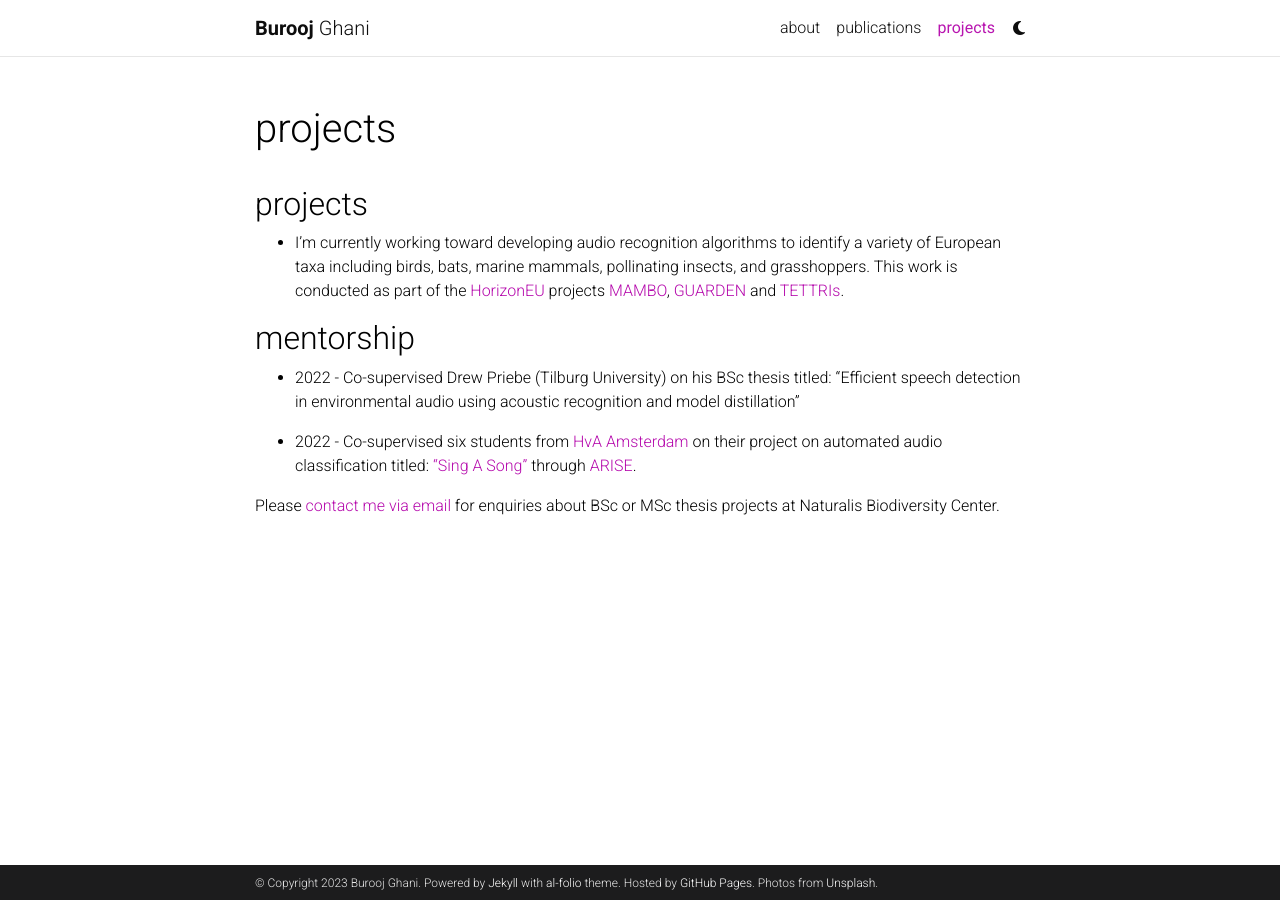
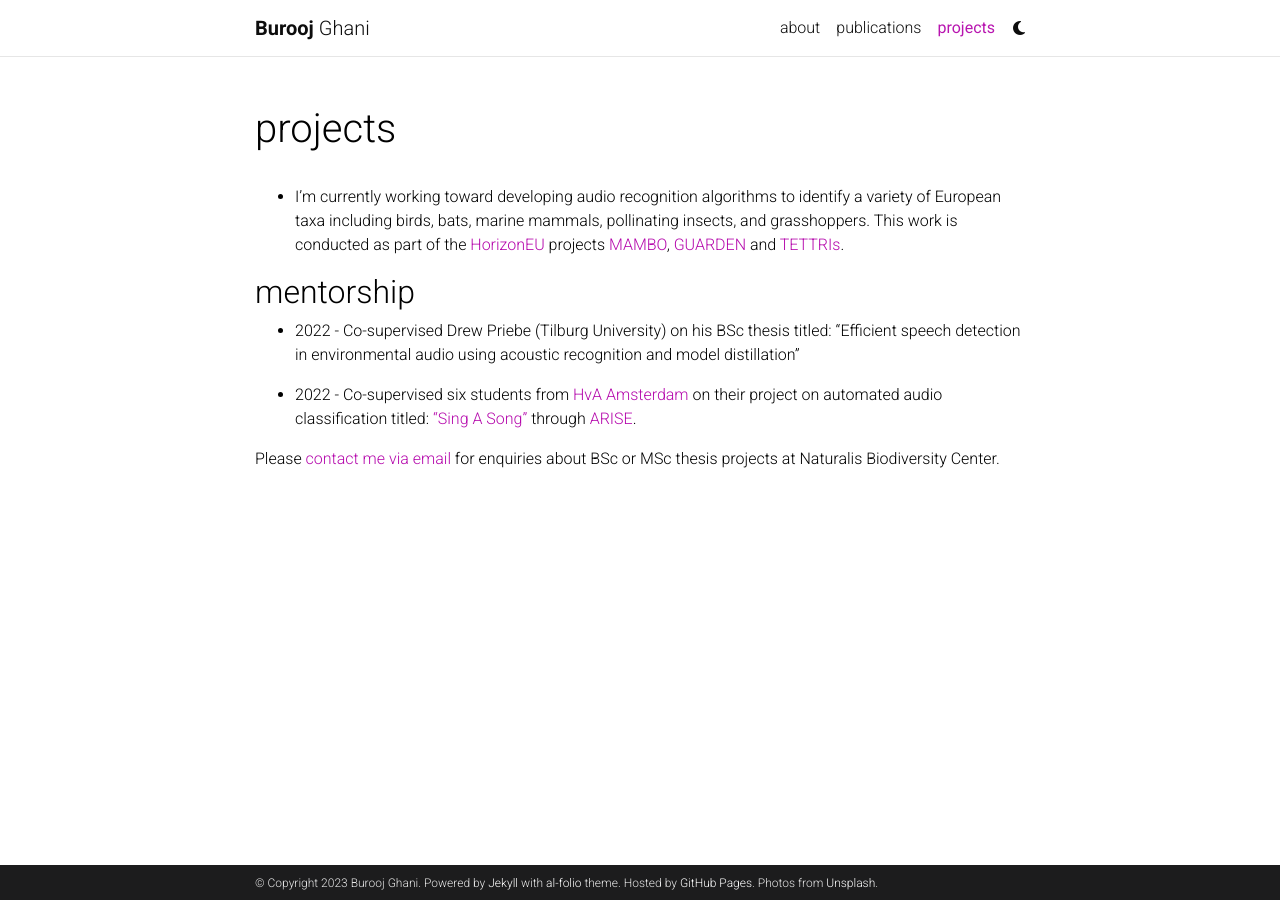
Before and after one commit to bghani/bghani.github.io, a Jekyll site: the page built from _pages/teaching.md, in a window 1280 px wide. Built offline with Jekyll 4.4.1, drawn with Linux system fonts in a browser that asks for light colours; comment, search, counter and statistics services are not loaded; a style sheet for code colours, icons or effects is not loaded.

```diff
--- a/_pages/teaching.md
+++ b/_pages/teaching.md
@@ -7,7 +7,6 @@
 nav_order: 2
 ---
 
-## projects
 - I'm currently working toward developing audio recognition algorithms to identify a variety of European taxa including birds, bats, marine mammals, pollinating insects, and grasshoppers. This work is conducted as part of the [HorizonEU](https://research-and-innovation.ec.europa.eu/funding/funding-opportunities/funding-programmes-and-open-calls/horizon-europe_en) projects [MAMBO](https://mambo-project.eu), [GUARDEN](https://guarden.org) and [TETTRIs](https://www.ecsa.ngo/cases/tettris/).
 
 
```
